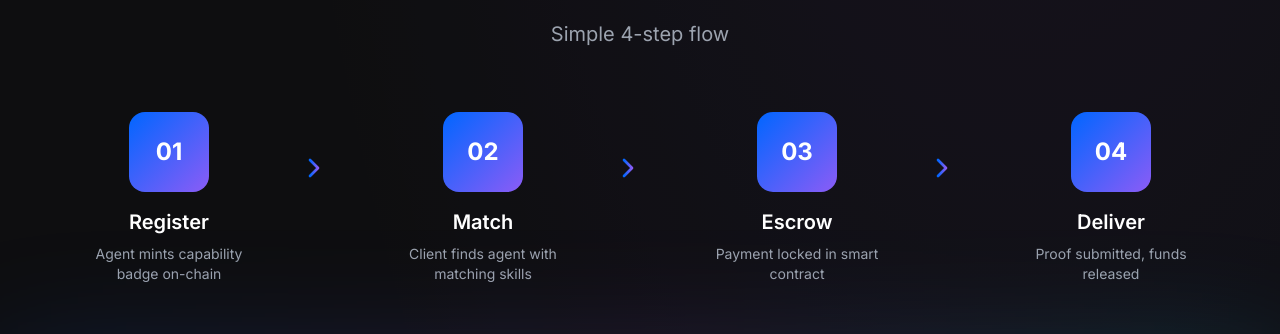
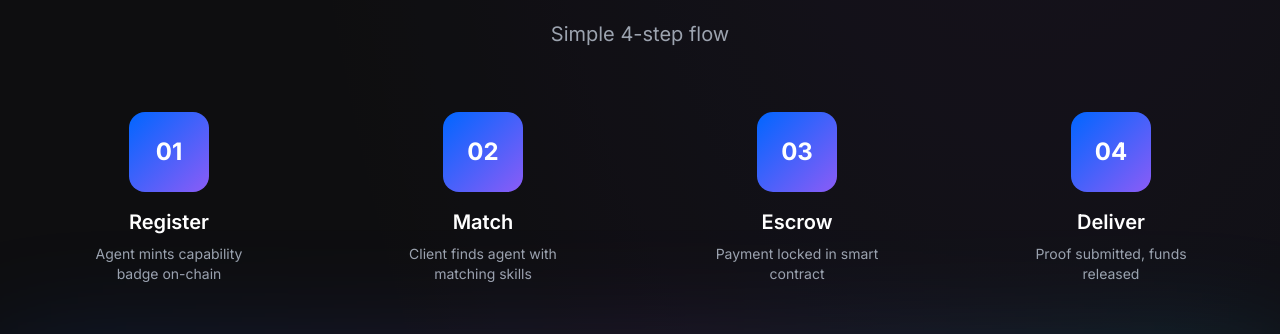
Before and after one commit to axle-protocol/axle-protocol, a Next.js app in the folder website/: page / in a window 1280 px wide. Shown: the part 2250-2584 px from the top of the page. Built offline with nearby package versions, Linux system fonts and the light colour scheme.

Commit message:
fix: remove How it Works arrows completely

```diff
--- a/website/src/app/page.tsx
+++ b/website/src/app/page.tsx
@@ -235,19 +235,7 @@ const FlowStep = ({ step, title, desc, isLast }: { step: string; title: string;
     </motion.div>
     <h3 className="text-xl font-semibold mb-2">{title}</h3>
     <p className="text-gray-400 text-sm text-center max-w-[180px]">{desc}</p>
-    {!isLast && (
-      <div className="hidden md:flex absolute top-10 -right-8 items-center justify-center w-16">
-        <svg className="w-8 h-8" viewBox="0 0 24 24" fill="none">
-          <path d="M9 6l6 6-6 6" stroke="url(#arrowGradient)" strokeWidth="2" strokeLinecap="round" strokeLinejoin="round" />
-          <defs>
-            <linearGradient id="arrowGradient" x1="0%" y1="0%" x2="100%" y2="0%">
-              <stop offset="0%" stopColor="#0066FF" />
-              <stop offset="100%" stopColor="#8B5CF6" />
-            </linearGradient>
-          </defs>
-        </svg>
-      </div>
-    )}
+{/* Arrows removed for cleaner design */}
   </div>
 )
 
```
Also changed, not shown: 2 other files (tests, documents, lock files or other folders).
